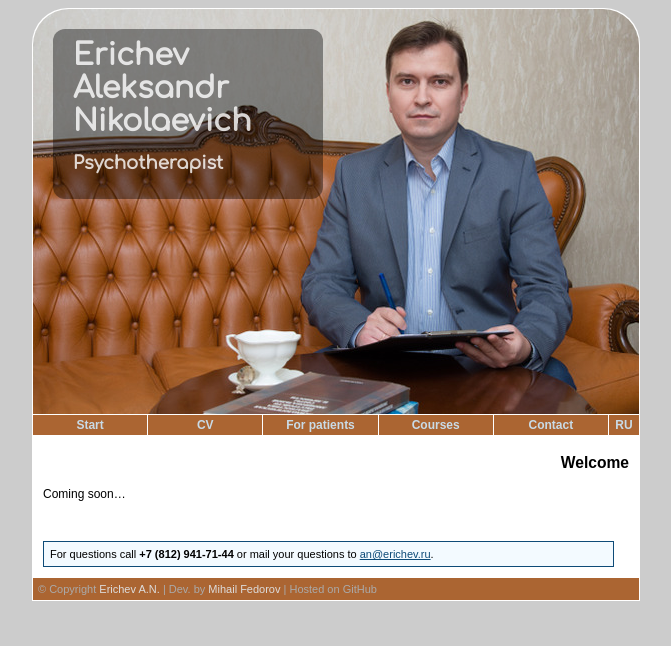
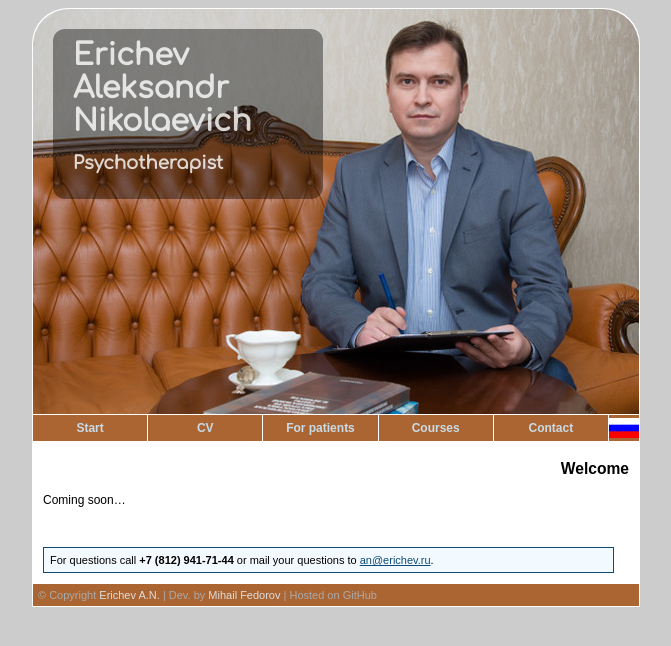
Before and after one commit to i-vanhoe/erichev.ru, a Jekyll site: the page built from _pages/en/index.html, in a window 1280 px wide. Shown: the top 646 px of the page, without its empty margins (304-975 px from the left). Built offline with Jekyll 4.4.1, drawn with Linux system fonts in a browser that asks for light colours.

Commit message:
something

```diff
--- a/_layouts/default_en.html
+++ b/_layouts/default_en.html
@@ -25,7 +25,7 @@
     <td width="19%"><a href="#/ill/">For patients</a></td>
     <td width="19%"><a href="#/neo/">Courses</a></td>
     <td width="19%"><a href="#/mil/">Contact</a></td>
-    <td width="5%"><a href="/">RU</a></td>
+    <td width="5%"><a href="/"><img src="/i/ru.svg" border="0" alt="Switch to russian" width="100%" height="100%" /></a></td>
   </tr>
   <tr>
     <td colspan="6" id="content">
```
Also changed, not shown: i/ru.svg (added), i/uk.svg (added).
